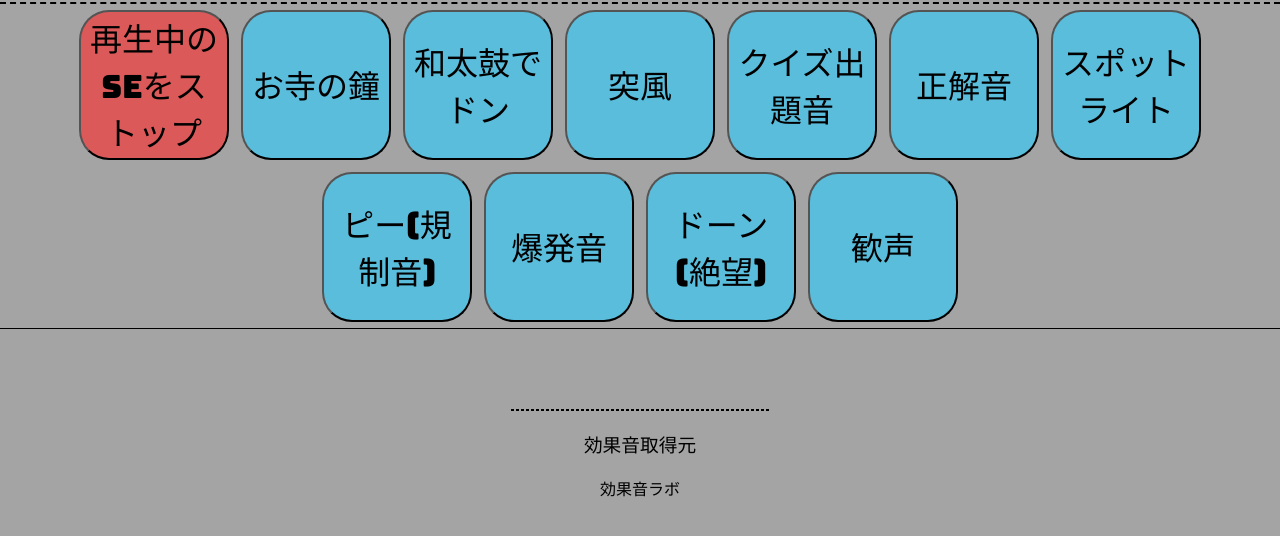
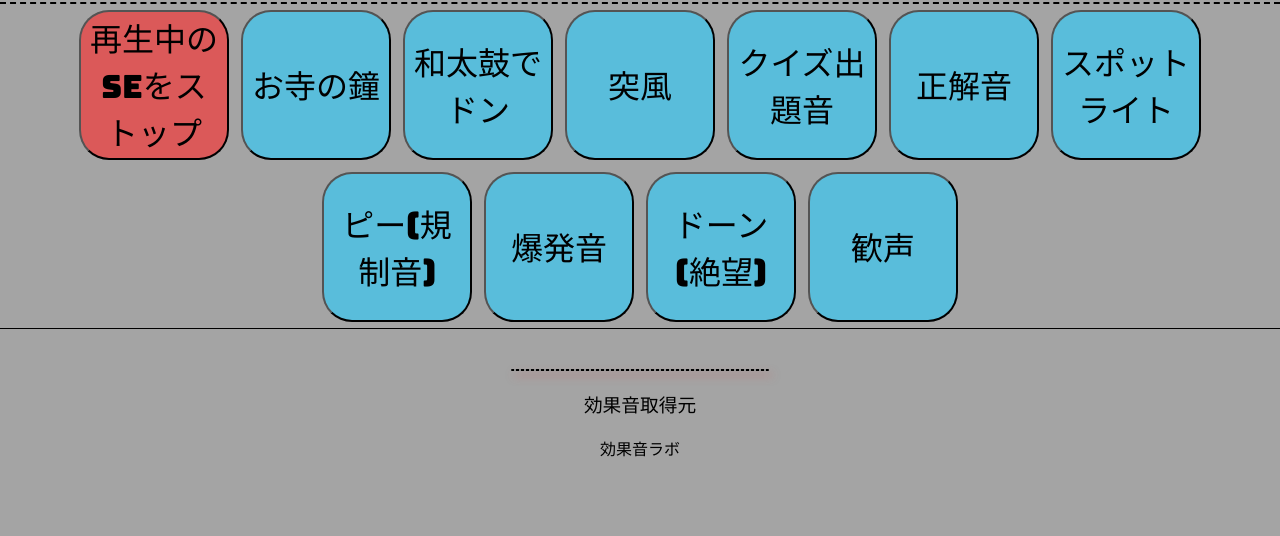
Before and after one commit to prg-auieo/sanaso, a plain HTML site: page index.html in a window 1280 px wide. Shown: the part 88-624 px from the top of the page. Drawn offline with Linux system fonts and the light colour scheme; no server answers; a web font is replaced by a local one.

Commit message:
ログをスクロール仕様に変更

```diff
--- a/index.css
+++ b/index.css
@@ -16,7 +16,7 @@ h1 {
 }
 main {
     width: 100%;
-    margin-bottom: 10vh;
+    margin-bottom: 5vh;
     border-top: 2px dashed #000;
     border-bottom: 1px solid #000;
     display: flex;
@@ -46,6 +46,11 @@ button:active {
     padding-right: 10vw;
     max-width: 100vw;
     font-size: x-large;
+    max-height: 30vh;
+    overflow-y: auto;
+    background-color: #8e8e8e;
+    border-radius: 20px;
+    box-shadow: 3px 5px 8px 0px rgba(208, 90, 90, 0.55);
 }
 button.jsclick {
     border-radius: 100px;
--- a/index.js
+++ b/index.js
@@ -92,7 +92,6 @@ document.addEventListener("DOMContentLoaded",()=>{
         Object.values(audiolist).filter((v)=>{return v.key == key}).forEach((v)=>{
             playaudio(v.filename,v.name)
             document.querySelectorAll(`button[data-key="${key}"]`).forEach((e)=>{
-
                 e.classList.add("jsclick")
                 setTimeout(()=>{e.classList.remove("jsclick")},1000*0.1)
             })
```
